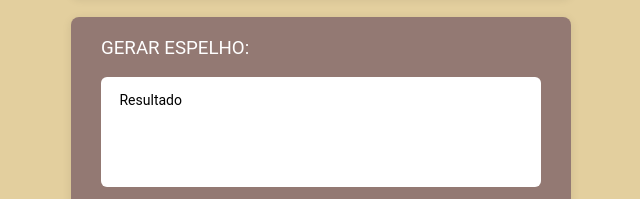
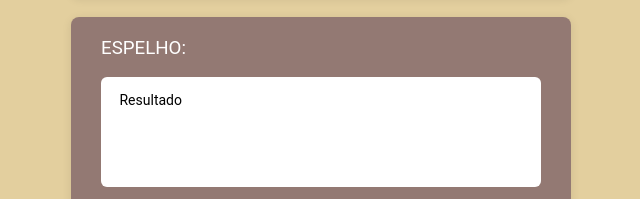
Before and after one commit to dagufsm/espelho, a plain HTML site: page index.html in a window 1280 px wide. Shown: the part 374-573 px from the top of the page, 319-959 px from the left. Drawn offline with Linux system fonts and the light colour scheme.

Commit message:
Update index.html

```diff
--- a/index.html
+++ b/index.html
@@ -135,7 +135,7 @@
 
     <!-- Caixa de resultados -->
     <div class="output-box">
-      <h3>GERAR ESPELHO:</h3>
+      <h3> ESPELHO:</h3>
 
       <!-- Área branca de saída de dados -->
       <div id="resultadoBox"> Resultado</div>
```
